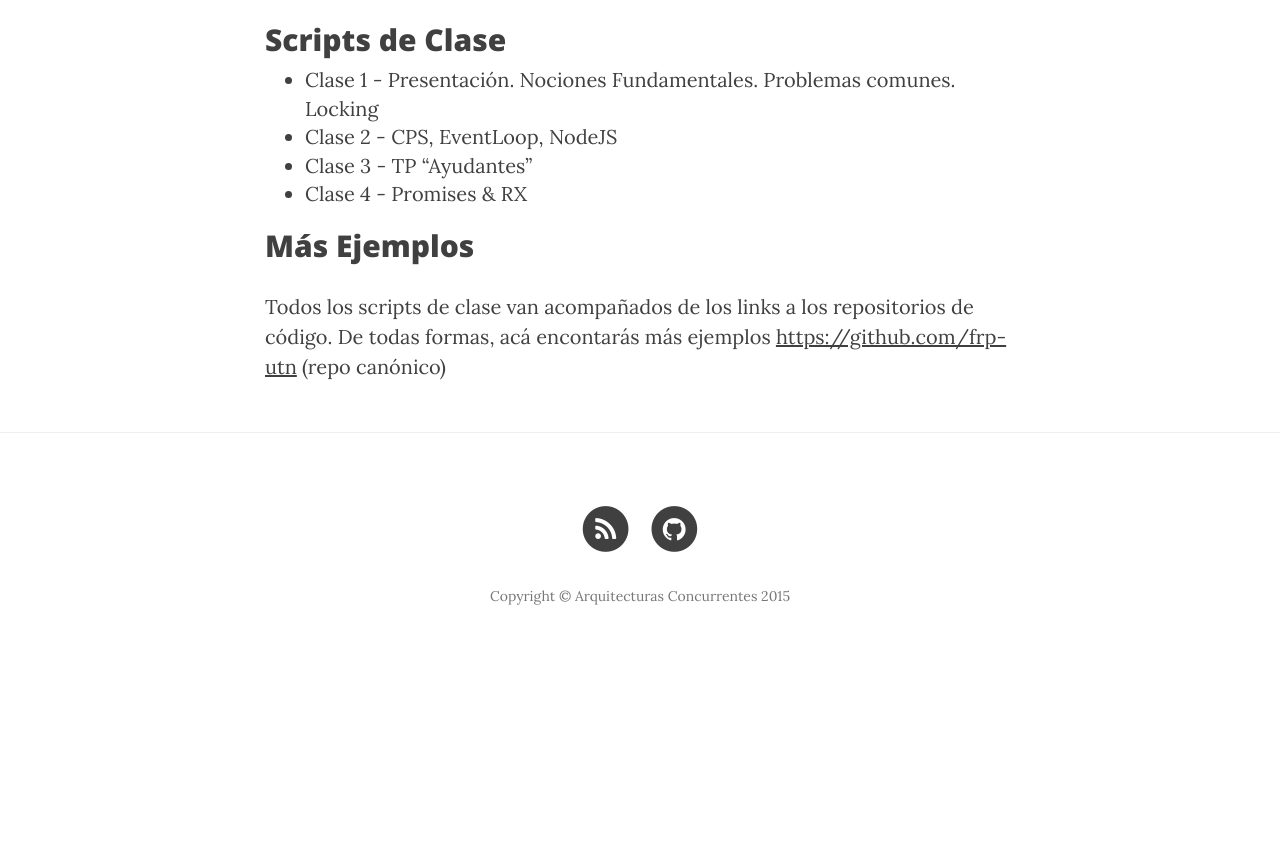
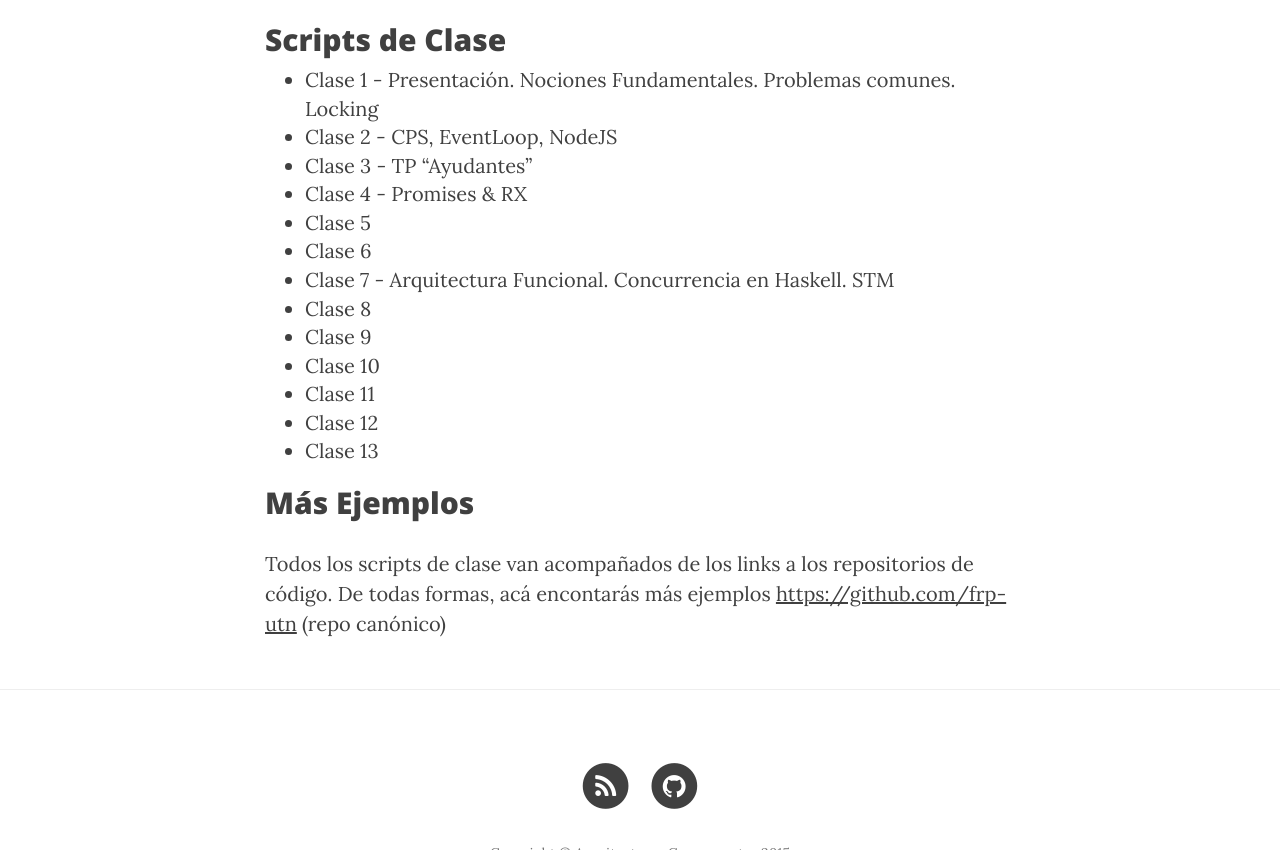
Before and after one commit to arquitecturas-concurrentes/arquitecturas-concurrentes.github.io, a Jekyll site: the page built from contenido.md, in a window 1280 px wide and 900 px high, scrolled down 1236 px, cut to the strip 50-900 px from the top of the window. Built offline with Jekyll 4.4.1, drawn with Linux system fonts in a browser that asks for light colours; nearby versions of some CDN libraries; before the commit the page ends 1958 px from its top, so only the background shows below that.

Commit message:
Update contenido.md

```diff
--- a/contenido.md
+++ b/contenido.md
@@ -22,6 +22,15 @@ permalink: /contenido/
 * [Clase 2 - CPS, EventLoop, NodeJS](https://docs.google.com/document/d/1qN_HSIvjV5L78NxiEuT2EqHXKNVuQv3SKEbKt8guOnI/edit#heading=h.r8cpo7leyq8g)
 * [Clase 3 - TP "Ayudantes"](https://docs.google.com/document/d/1j7agLiiWzoOAY3cmF2uevn8fvyrG0oDm0SzBkQru6A4/edit)
 * [Clase 4 - Promises & RX](https://docs.google.com/document/d/1YRZh9sKo97oexohtdSXfY-BUK_Ya05WUeZUfSlO20LI/edit)
+* Clase 5
+* Clase 6
+* [Clase 7 - Arquitectura Funcional. Concurrencia en Haskell. STM](https://docs.google.com/document/d/1DnpmtIrhlsuYLF5pv0qfyi_rkGp8nWo4QRQJZDVe0y8/edit#)
+* Clase 8
+* Clase 9
+* Clase 10
+* Clase 11
+* Clase 12
+* Clase 13
 
 ## Más Ejemplos
 
```
